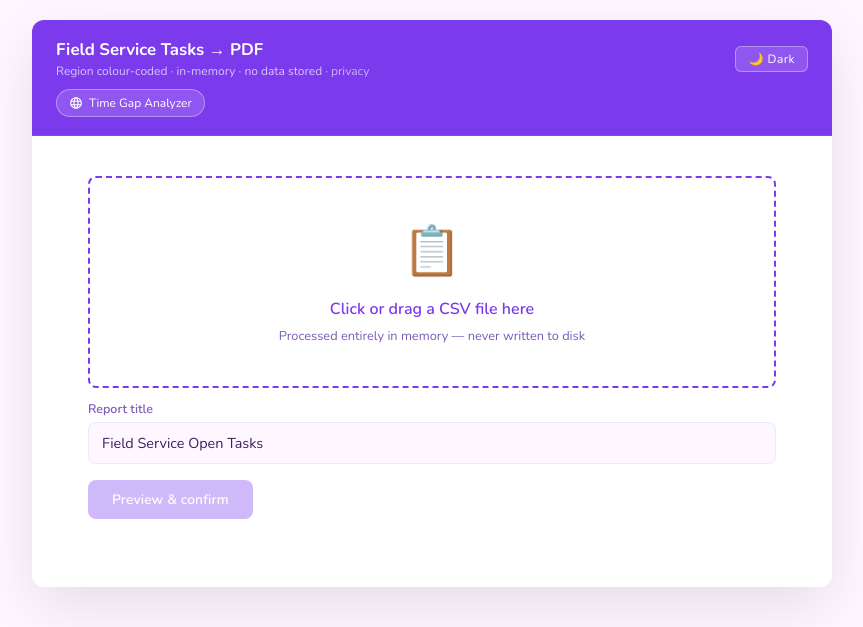
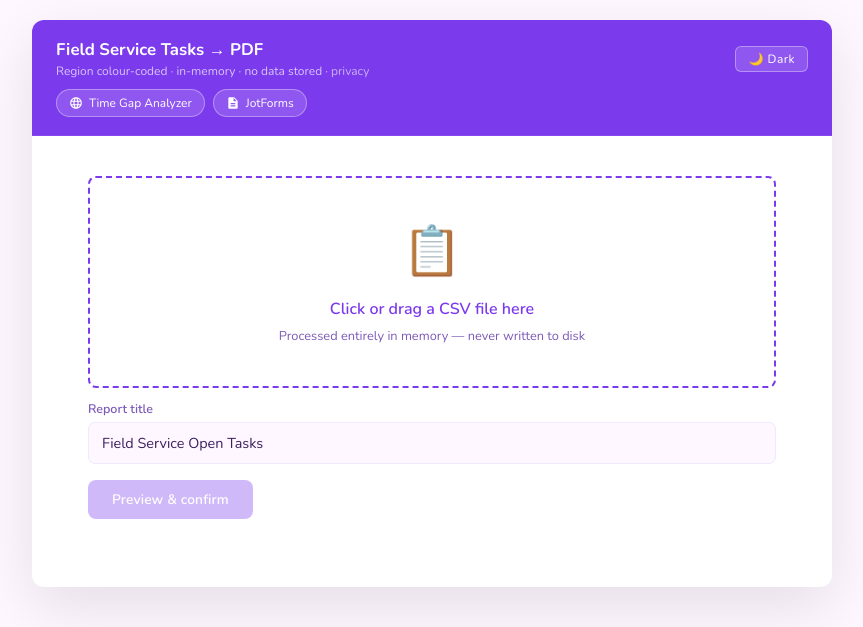
Before and after one commit to ebaikie/csv-converter, a Flask app: page / in a window 1280 px wide. Shown: the top 627 px of the page, without its empty margins (208-1071 px from the left). Run offline with Flask 3, Linux system fonts and the light colour scheme; some web fonts are replaced.

Commit message:
Add JotForms link, update Time Gap Analyzer link to ebaikie.com domain
Cross-links JotForms alongside the existing Time Gap Analyzer link in
the header, and switches the Time Gap Analyzer link from the old
113374.xyz domain to tga.ebaikie.com.

```diff
--- a/templates/index.html
+++ b/templates/index.html
@@ -184,9 +184,13 @@
     <button id="theme-toggle" onclick="toggleTheme()" title="Toggle dark mode" style="flex-shrink:0;background:rgba(255,255,255,0.15);border:1px solid rgba(255,255,255,0.35);color:inherit;border-radius:6px;padding:4px 12px;cursor:pointer;font-size:0.75rem;font-family:inherit;letter-spacing:0.04em;transition:background 0.2s">🌙 Dark</button>
   </div>
   <div class="ext-links">
-    <a class="ext-link" href="https://timegapanalyzer.113374.xyz/" target="_blank" rel="noopener">
+    <a class="ext-link" href="https://tga.ebaikie.com/" target="_blank" rel="noopener">
       <svg width="14" height="14" viewBox="0 0 24 24" fill="currentColor"><path d="M11.99 2C6.47 2 2 6.48 2 12s4.47 10 9.99 10C17.52 22 22 17.52 22 12S17.52 2 11.99 2zm6.93 6h-2.95c-.32-1.25-.78-2.45-1.38-3.56 1.84.63 3.37 1.91 4.33 3.56zM12 4.04c.83 1.2 1.48 2.53 1.91 3.96h-3.82c.43-1.43 1.08-2.76 1.91-3.96zM4.26 14C4.1 13.36 4 12.69 4 12s.1-1.36.26-2h3.38c-.08.66-.14 1.32-.14 2s.06 1.34.14 2H4.26zm.82 2h2.95c.32 1.25.78 2.45 1.38 3.56-1.84-.63-3.37-1.9-4.33-3.56zm2.95-8H5.08c.96-1.66 2.49-2.93 4.33-3.56C8.81 5.55 8.35 6.75 8.03 8zM12 19.96c-.83-1.2-1.48-2.53-1.91-3.96h3.82c-.43 1.43-1.08 2.76-1.91 3.96zM14.34 14H9.66c-.09-.66-.16-1.32-.16-2s.07-1.35.16-2h4.68c.09.65.16 1.32.16 2s-.07 1.34-.16 2zm.25 5.56c.6-1.11 1.06-2.31 1.38-3.56h2.95c-.96 1.65-2.49 2.93-4.33 3.56zM16.36 14c.08-.66.14-1.32.14-2s-.06-1.34-.14-2h3.38c.16.64.26 1.31.26 2s-.1 1.36-.26 2h-3.38z"/></svg>
       Time Gap Analyzer
+    </a>
+    <a class="ext-link" href="https://jots.ebaikie.com/" target="_blank" rel="noopener">
+      <svg width="14" height="14" viewBox="0 0 24 24" fill="currentColor"><path d="M14 2H6c-1.1 0-2 .9-2 2v16c0 1.1.9 2 2 2h12c1.1 0 2-.9 2-2V8l-6-6zm2 16H8v-2h8v2zm0-4H8v-2h8v2zm-3-5V3.5L18.5 9H13z"/></svg>
+      JotForms
     </a>
   </div>
 </header>
--- a/templates/privacy.html
+++ b/templates/privacy.html
@@ -74,9 +74,13 @@
     <button id="theme-toggle" onclick="toggleTheme()" title="Toggle dark mode" style="flex-shrink:0;background:rgba(255,255,255,0.15);border:1px solid rgba(255,255,255,0.35);color:inherit;border-radius:6px;padding:4px 12px;cursor:pointer;font-size:0.75rem;font-family:inherit;letter-spacing:0.04em;transition:background 0.2s">🌙 Dark</button>
   </div>
   <div class="ext-links">
-    <a class="ext-link" href="https://timegapanalyzer.113374.xyz/" target="_blank" rel="noopener">
+    <a class="ext-link" href="https://tga.ebaikie.com/" target="_blank" rel="noopener">
       <svg width="14" height="14" viewBox="0 0 24 24" fill="currentColor"><path d="M11.99 2C6.47 2 2 6.48 2 12s4.47 10 9.99 10C17.52 22 22 17.52 22 12S17.52 2 11.99 2zm6.93 6h-2.95c-.32-1.25-.78-2.45-1.38-3.56 1.84.63 3.37 1.91 4.33 3.56zM12 4.04c.83 1.2 1.48 2.53 1.91 3.96h-3.82c.43-1.43 1.08-2.76 1.91-3.96zM4.26 14C4.1 13.36 4 12.69 4 12s.1-1.36.26-2h3.38c-.08.66-.14 1.32-.14 2s.06 1.34.14 2H4.26zm.82 2h2.95c.32 1.25.78 2.45 1.38 3.56-1.84-.63-3.37-1.9-4.33-3.56zm2.95-8H5.08c.96-1.66 2.49-2.93 4.33-3.56C8.81 5.55 8.35 6.75 8.03 8zM12 19.96c-.83-1.2-1.48-2.53-1.91-3.96h3.82c-.43 1.43-1.08 2.76-1.91 3.96zM14.34 14H9.66c-.09-.66-.16-1.32-.16-2s.07-1.35.16-2h4.68c.09.65.16 1.32.16 2s-.07 1.34-.16 2zm.25 5.56c.6-1.11 1.06-2.31 1.38-3.56h2.95c-.96 1.65-2.49 2.93-4.33 3.56zM16.36 14c.08-.66.14-1.32.14-2s-.06-1.34-.14-2h3.38c.16.64.26 1.31.26 2s-.1 1.36-.26 2h-3.38z"/></svg>
       Time Gap Analyzer
+    </a>
+    <a class="ext-link" href="https://jots.ebaikie.com/" target="_blank" rel="noopener">
+      <svg width="14" height="14" viewBox="0 0 24 24" fill="currentColor"><path d="M14 2H6c-1.1 0-2 .9-2 2v16c0 1.1.9 2 2 2h12c1.1 0 2-.9 2-2V8l-6-6zm2 16H8v-2h8v2zm0-4H8v-2h8v2zm-3-5V3.5L18.5 9H13z"/></svg>
+      JotForms
     </a>
   </div>
 </header>
```
